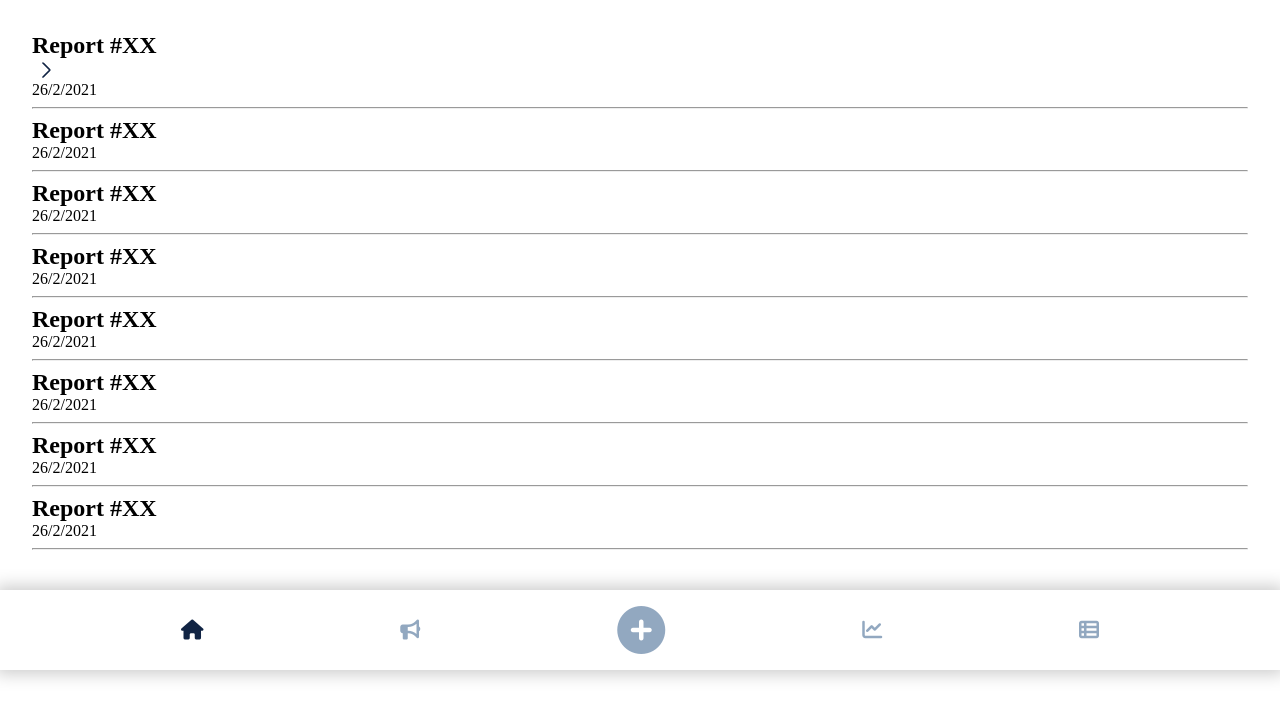
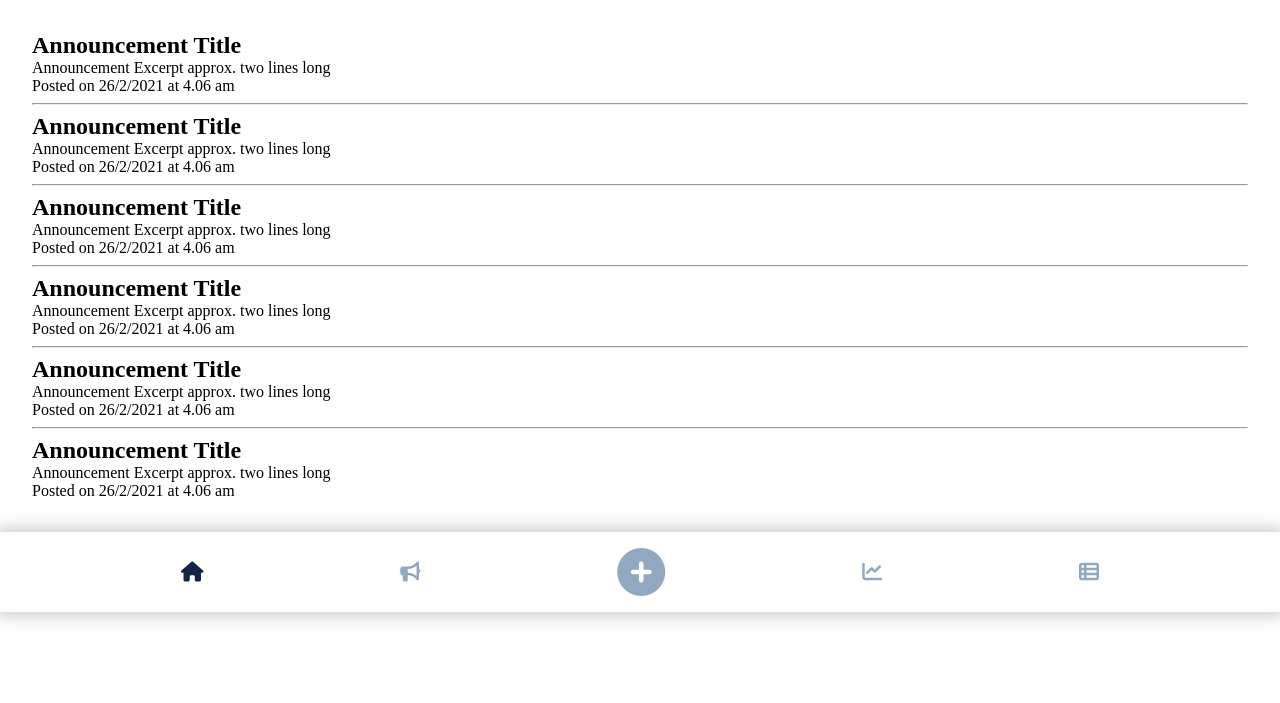
Before and after one commit to claudiachin/T5_50.003_SingHealth, a website: page announcements.html in a window 1280 px wide. Shown: the part 97-800 px from the top of the page. Drawn offline with Linux system fonts and the light colour scheme.

Commit message:
Update announcements.html
Updated layout of announcements.html

```diff
--- a/announcements.html
+++ b/announcements.html
@@ -15,45 +15,40 @@
     </div>
     <div class="main-content">
             <div>
-                <h2 id="report001"><b>Report #XX</b><div class="fancyArrow"></div></h2>
-                <p>26/2/2021<br></p>
+                <h2 id="announcement001"><b>Announcement Title</b></h2>
+                <p>Announcement Excerpt approx. two lines long<br></p>
+                <p>Posted on 26/2/2021 at 4.06 am<br></p>
             </div>
             <hr>
             <div>
-                <h2 id="report002"><b>Report #XX</b></h2>
-                <p>26/2/2021<br></p>
+                <h2 id="announcement002"><b>Announcement Title</b></h2>
+                <p>Announcement Excerpt approx. two lines long<br></p>
+                <p>Posted on 26/2/2021 at 4.06 am<br></p>
             </div>
             <hr>
             <div>
-                <h2 id="report003"><b>Report #XX</b></h2>
-                <p>26/2/2021<br></p>
+                <h2 id="announcement003"><b>Announcement Title</b></h2>
+                <p>Announcement Excerpt approx. two lines long<br></p>
+                <p>Posted on 26/2/2021 at 4.06 am<br></p>
             </div>
             <hr>
             <div>
-                <h2 id="report004"><b>Report #XX</b></h2>
-                <p>26/2/2021<br></p>
+                <h2 id="announcement004"><b>Announcement Title</b></h2>
+                <p>Announcement Excerpt approx. two lines long<br></p>
+                <p>Posted on 26/2/2021 at 4.06 am<br></p>
             </div>
             <hr>
             <div>
-                <h2 id="report005"><b>Report #XX</b></h2>
-                <p>26/2/2021<br></p>
+                <h2 id="announcement005"><b>Announcement Title</b></h2>
+                <p>Announcement Excerpt approx. two lines long<br></p>
+                <p>Posted on 26/2/2021 at 4.06 am<br></p>
             </div>
             <hr>
             <div>
-                <h2 id="report006"><b>Report #XX</b></h2>
-                <p>26/2/2021<br></p>
+                <h2 id="announcement006"><b>Announcement Title</b></h2>
+                <p>Announcement Excerpt approx. two lines long<br></p>
+                <p>Posted on 26/2/2021 at 4.06 am<br></p>
             </div>
-            <hr>
-            <div>
-                <h2 id="report007"><b>Report #XX</b></h2>
-                <p>26/2/2021<br></p>
-            </div>
-            <hr>
-            <div>
-                <h2 id="report008"><b>Report #XX</b></h2>
-                <p>26/2/2021<br></p>
-            </div>
-            <hr>
     </div>
 
     <div class="navbar">
```
